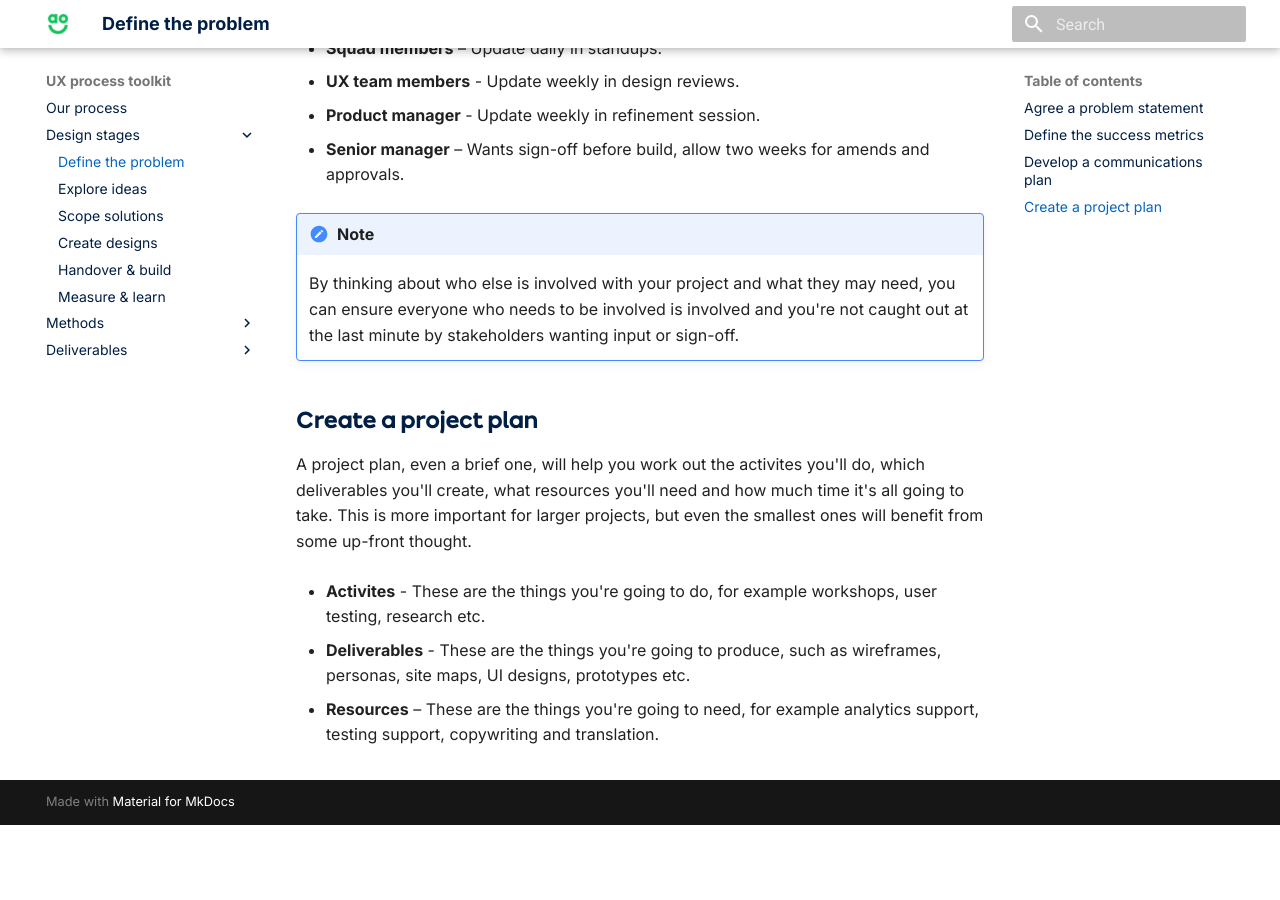
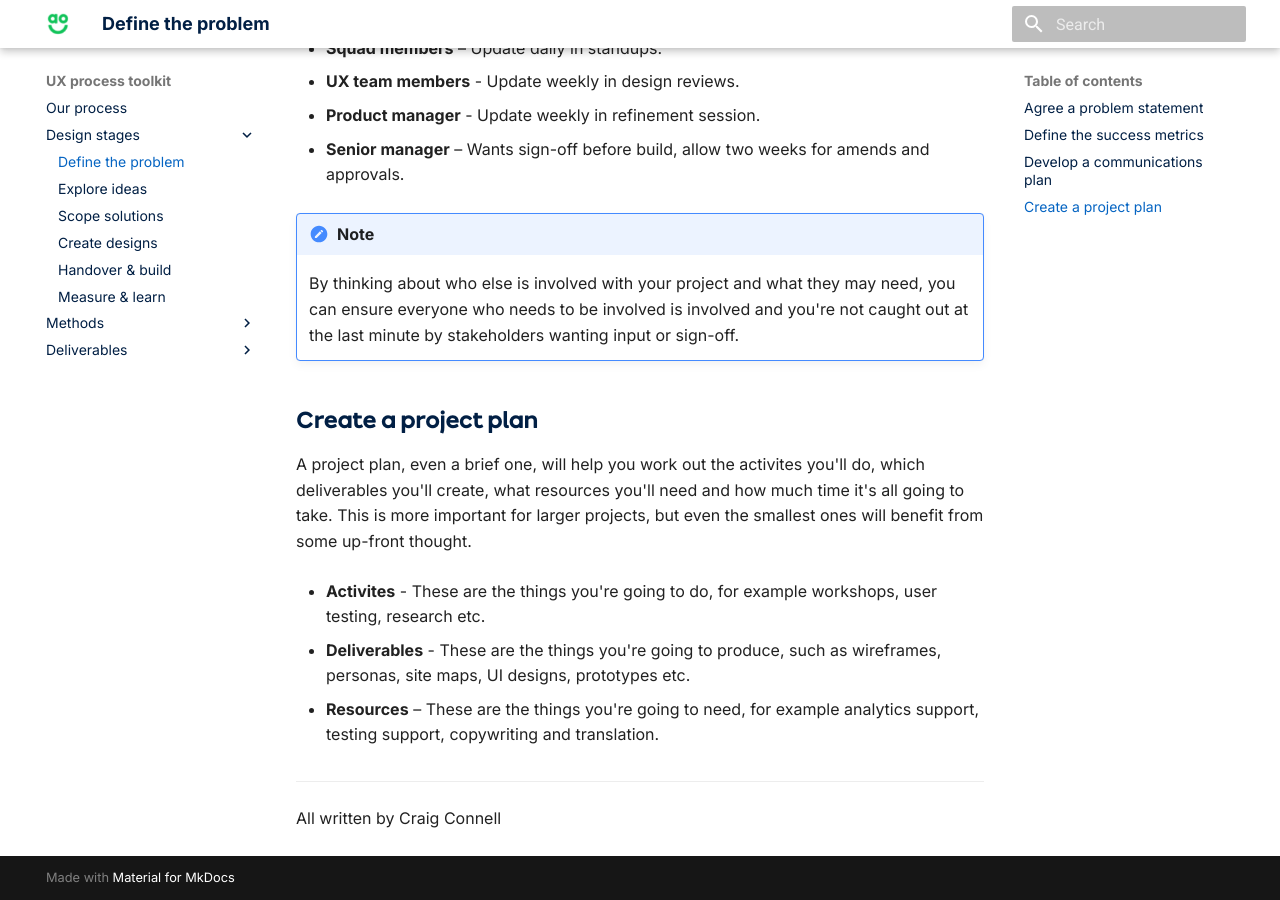
Before and after one commit to MattKevan/design-process, an MkDocs documentation site: the page built from docs/design-stages/define.md, in a window 1280 px wide and 900 px high, scrolled down 1550 px. Built offline with MkDocs 1.6.1 and Material for MkDocs 9.7.7, drawn with Linux system fonts in a browser that asks for light colours; before the commit the page ends 2375 px from its top, so only the background shows below that.

Commit message:
Added footer text

```diff
--- a/docs/design-stages/define.md
+++ b/docs/design-stages/define.md
@@ -59,3 +59,7 @@ A project plan, even a brief one, will help you work out the activites you'll do
 * **Deliverables** - These are the things you're going to produce, such as wireframes, personas, site maps, UI designs, prototypes etc.
 
 * **Resources** – These are the things you're going to need, for example analytics support, testing support, copywriting and translation.
+
+----
+
+All written by Craig Connell
```
